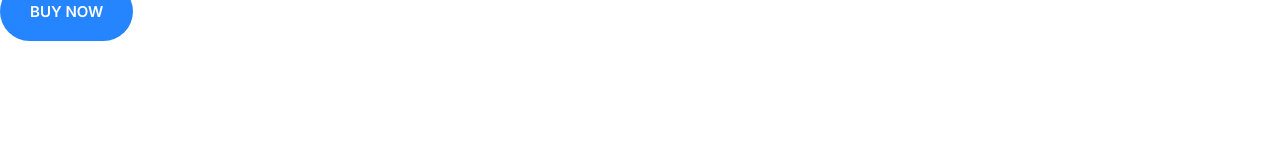
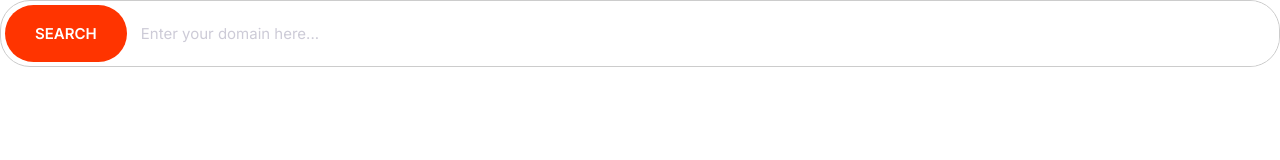
Before and after one commit to AakashNakarmi/Cloud-Deploy-Hub, a plain HTML site: page index.html in a window 1280 px wide. Drawn offline with Linux system fonts and the light colour scheme.

Commit message:
Input field Search component built

```diff
--- a/css/styles.css
+++ b/css/styles.css
@@ -15,6 +15,8 @@ html {
   --color-accent: #ff3400;
   --color-headings: #1b0760;
   --color-body: #918ca4;
+  --color-border: #ccc;
+  --border-radius: 30px;
 }
 
 body {
@@ -167,15 +169,16 @@ a {
 /* Buttons */
 
 .btn {
+  border-radius: 40px;
+  border: 0;
+  cursor: pointer;
   font-size: 1.8rem;
   font-weight: 600;
+  margin: 1rem 0;
+  padding: 2rem 3rem;
+  text-align: center;
   text-transform: uppercase;
-  border-radius: 130px;
-  border: 0;
-  padding: 2rem 3rem;
-  cursor: pointer;
   white-space: nowrap;
-  text-align: center;
 }
 
 .btn--primary {
@@ -191,7 +194,15 @@ a {
   background: var(--color-accent);
   color: #fff;
 }
-
+.btn--primary:hover {
+  background: #3a8ffd;
+}
+.btn--secondary:hover {
+  background: #05cdf0;
+}
+.btn--accent:hover {
+  background: #ec3000;
+}
 .btn--block {
   display: inline-block;
   width: 100%;
@@ -213,3 +224,39 @@ a {
     font-size: 1.5rem;
   }
 }
+
+/* Inputs */
+.input {
+  border-radius: var(--border-radius);
+  border: 1px solid var(--color-border);
+  color: var(--color-headings);
+  font-size: 2rem;
+  outline: 0;
+  padding: 1.5rem 3.5rem;
+}
+
+::placeholder {
+  color: #cdcbd7;
+}
+
+.input-group {
+  border-radius: var(--border-radius);
+  border: 1px solid var(--color-border);
+  display: flex;
+}
+
+.input-group .input {
+  border: 0;
+  flex-grow: 1;
+  padding: 1.5rem 1rem;
+}
+
+.input-group .btn {
+  margin: 4px;
+}
+
+@media screen and (min-width: 1024px) {
+  .input {
+    font-size: 1.5rem;
+  }
+}
--- a/index.html
+++ b/index.html
@@ -14,7 +14,13 @@
     <link rel="stylesheet" href="/css/styles.css" />
   </head>
   <body>
-    <!-- <button class="btn btn--outline">Buy now</button> -->
-    <a href="#" class="btn btn--primary">Buy Now</a>
+    <div class="input-group">
+      <button class="btn btn--accent">Search</button>
+      <input
+        type="text"
+        class="input"
+        placeholder="Enter your domain here..."
+      />
+    </div>
   </body>
 </html>
```
Also changed, not shown: components/buttons.html (added, +1 -0 lines), components/inputs.html (added, +4 -0 lines).
